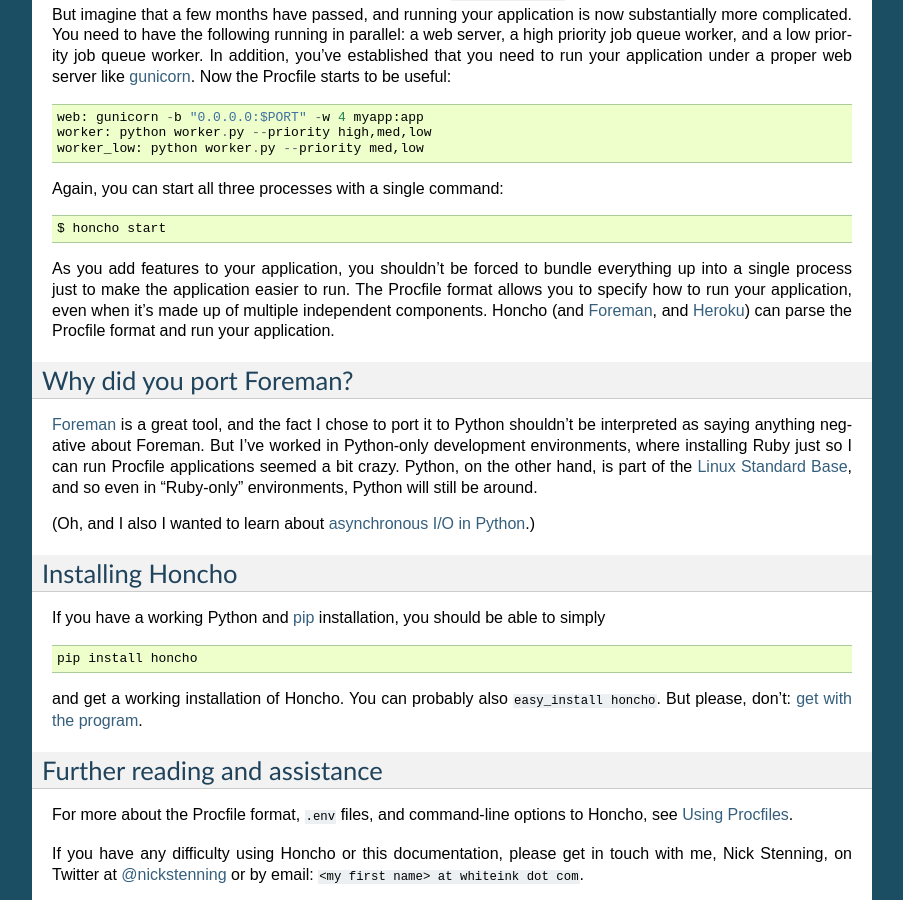
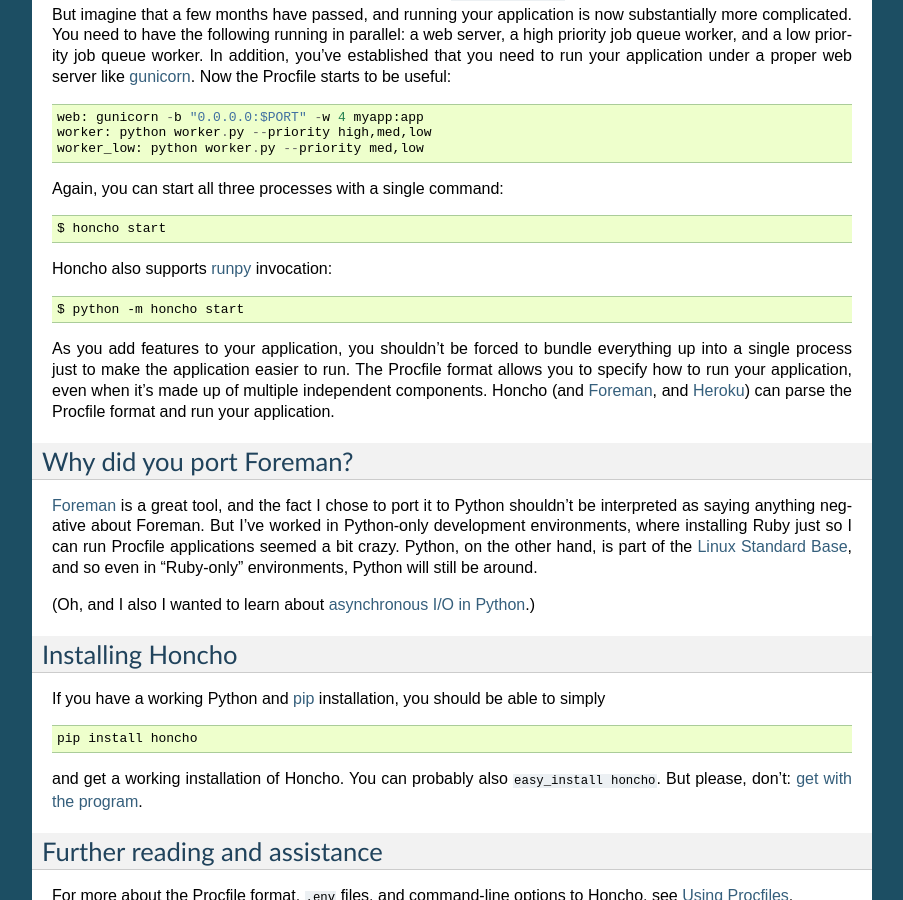
Before and after one commit to nickstenning/honcho, a Sphinx documentation site: the page built from doc/index.rst, in a window 1280 px wide and 900 px high, scrolled down 1156 px. Shown: the whole window, without its empty margins (198-1101 px from the left). Built offline with Sphinx 7.4.7, drawn with Linux system fonts in a browser that asks for light colours.

Commit message:
Add mention of this invocation in the documentation.

```diff
--- a/doc/index.rst
+++ b/doc/index.rst
@@ -62,6 +62,10 @@
 
     $ honcho start
 
+Honcho also supports `runpy`_ invocation::
+
+    $ python -m honcho start
+
 As you add features to your application, you shouldn't be forced to bundle
 everything up into a single process just to make the application easier to run.
 The Procfile format allows you to specify how to run your application, even when
@@ -73,6 +77,7 @@
 .. _Foreman: http://ddollar.github.com/foreman
 .. _Heroku: https://heroku.com/
 .. _gunicorn: http://gunicorn.org/
+.. _runpy: https://docs.python.org/3/library/runpy.html
 
 Why did you port Foreman?
 -------------------------
```
